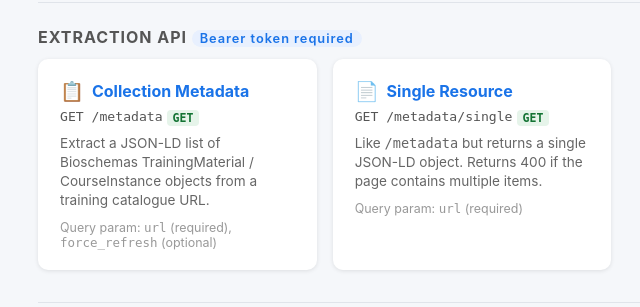
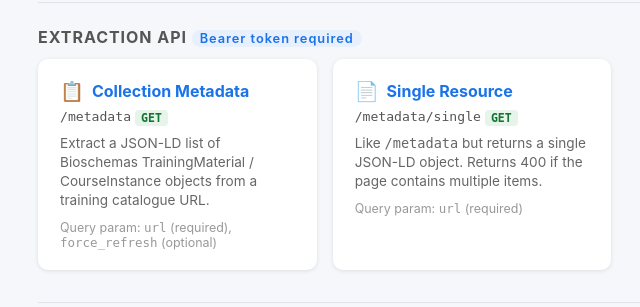
Before and after one commit to pan-training/llm-metadata-generator, a Flask app: page / in a window 1280 px wide. Shown: the part 344-651 px from the top of the page, without its empty margins (168-808 px from the left). Run offline with Flask 3, Linux system fonts and the light colour scheme.

Commit message:
fix: remove duplicate GET text from index card paths
Agent-Logs-Url: https://github.com/pan-training/llm-metadata-generator/sessions/ee424ccb-0ab4-4e29-bc8e-140149f49be4

Co-authored-by: eilmiv <20646475+eilmiv@users.noreply.github.com>

```diff
--- a/templates/index.html
+++ b/templates/index.html
@@ -68,14 +68,14 @@
 
       <a class="card" href="/metadata?url=https://example.com">
         <div class="card-title"><span class="card-icon">📋</span> Collection Metadata</div>
-        <div class="card-path">GET /metadata<span class="card-method get">GET</span></div>
+        <div class="card-path">/metadata<span class="card-method get">GET</span></div>
         <div class="card-desc">Extract a JSON-LD list of Bioschemas TrainingMaterial / CourseInstance objects from a training catalogue URL.</div>
         <div class="card-note">Query param: <code>url</code> (required), <code>force_refresh</code> (optional)</div>
       </a>
 
       <a class="card" href="/metadata/single?url=https://example.com">
         <div class="card-title"><span class="card-icon">📄</span> Single Resource</div>
-        <div class="card-path">GET /metadata/single<span class="card-method get">GET</span></div>
+        <div class="card-path">/metadata/single<span class="card-method get">GET</span></div>
         <div class="card-desc">Like <code>/metadata</code> but returns a single JSON-LD object. Returns 400 if the page contains multiple items.</div>
         <div class="card-note">Query param: <code>url</code> (required)</div>
       </a>
```
